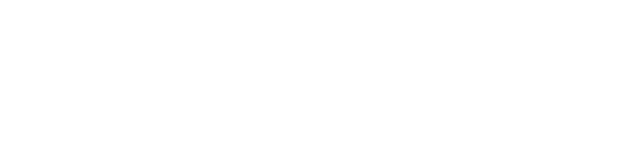
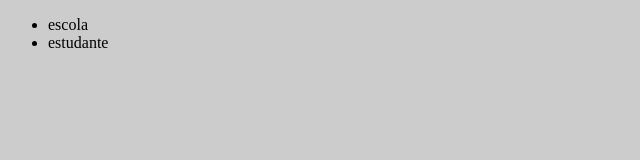
Before and after one commit to rhaiane2012/aula, a plain HTML site: page index.html in a window 1280 px wide. Shown: the whole page, without its empty margins (0-640 px from the left). Drawn offline with Linux system fonts and the light colour scheme.

Commit message:
Add files via upload

```diff
--- a/index.html
+++ b/index.html
@@ -4,8 +4,14 @@
     <meta charset="UTF-8">
     <meta name="viewport" content="width=device-width, initial-scale=1.0">
     <title>Document</title>
+    <link rel="stylesheet" href="style.css">
 </head>
 <body>
-
+    <header>
+        <ul>
+            <li>escola</li>
+            <li>estudante</li>
+        </ul>
+    </header>
 </body>
 </html>
--- a/style.css
+++ b/style.css
@@ -0,0 +1,3 @@
+body{
+    background: #cccccc;
+}
```
